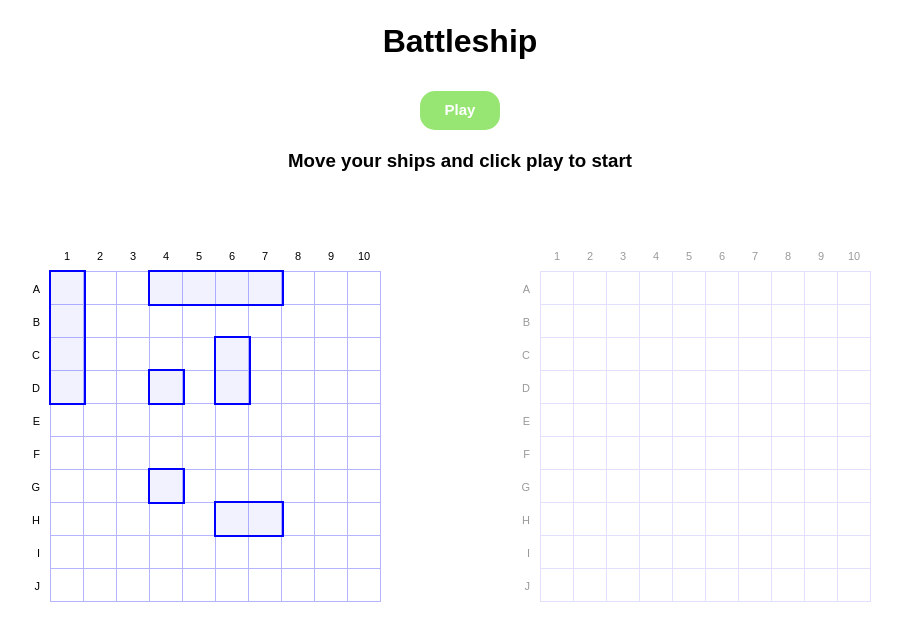
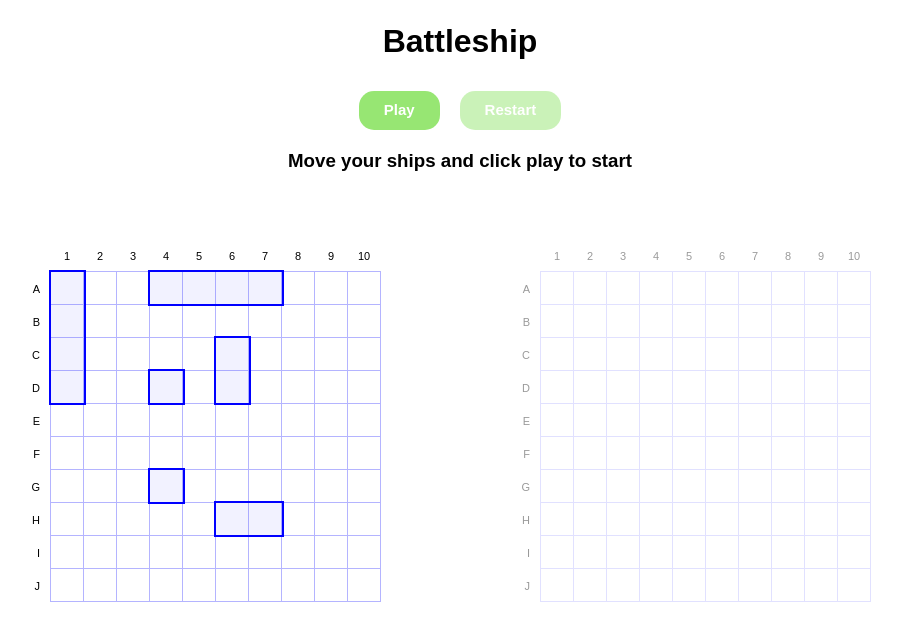
Before and after one commit to Ghanna96/battleship, a React (Create React App) app: page / in a window 1280 px wide. Shown: the top 640 px of the page, without its empty margins (180-1082 px from the left). Built offline with nearby package versions, Linux system fonts and the light colour scheme.

Commit message:
restart button

```diff
--- a/public/index.html
+++ b/public/index.html
@@ -2,14 +2,13 @@
 <html lang="en">
 	<head>
 		<meta charset="utf-8" />
-		<link rel="icon" href="%PUBLIC_URL%/favicon.ico" />
+
 		<meta name="viewport" content="width=device-width, initial-scale=1" />
 		<meta name="theme-color" content="#000000" />
 		<meta
 			name="description"
 			content="Web site created using create-react-app"
 		/>
-		<link rel="apple-touch-icon" href="%PUBLIC_URL%/logo192.png" />
 
 		<link rel="manifest" href="%PUBLIC_URL%/manifest.json" />
 
--- a/src/Components/Battleship.jsx
+++ b/src/Components/Battleship.jsx
@@ -23,8 +23,8 @@ const Winner = styled.div`
 `;
 class Battleship extends Component {
 	state = {
-		pBoard: Gameboard(),
-		cBoard: Gameboard(),
+		pBoard: '',
+		cBoard: '',
 		player: Player('player'),
 		computer: Player('computer'),
 		playerTurn: true,
@@ -72,15 +72,20 @@ class Battleship extends Component {
 			}
 		}, 1000);
 	};
-	componentWillMount() {
-		console.log('Mounted');
-		let p = this.state.pBoard;
-		let c = this.state.cBoard;
+	init = () => {
+		let p = Gameboard();
+		let c = Gameboard();
 		p.autoFill();
 		c.autoFill();
 		c.randomPlacing();
 		this.setState({ pBoard: p });
 		this.setState({ cBoard: c });
+		this.setState({ gameStarted: false });
+		this.setState({ gameOver: false });
+	};
+	componentWillMount() {
+		console.log('Mounted');
+		this.init();
 	}
 	shipClick = (s) => {
 		this.setState({ temp: s });
@@ -125,7 +130,10 @@ class Battleship extends Component {
 				<Header>
 					<h1>Battleship</h1>
 				</Header>
-				<Button onClick={this.startGame} disabled={this.state.gameStarted}>
+				<Button
+					onStart={this.startGame}
+					disabled={this.state.gameStarted}
+					restart={this.init}>
 					{!this.state.gameStarted && (
 						<h3> Move your ships and click play to start</h3>
 					)}
--- a/src/Components/Box.jsx
+++ b/src/Components/Box.jsx
@@ -152,10 +152,10 @@ export default function Box(props) {
 						);
 					}
 					return (
-						<StyledBox>
+						<StyledDiv>
 							<HitShip></HitShip>
 							{children}
-						</StyledBox>
+						</StyledDiv>
 					);
 				} else return <StyledHitBox>{children}</StyledHitBox>; //empty hit cell
 			} else return <StyledDiv ref={drop}>{children}</StyledDiv>; //standard cell
--- a/src/Components/Button.jsx
+++ b/src/Components/Button.jsx
@@ -25,12 +25,37 @@ const Play = styled.a`
 		top: 1px;
 	}
 `;
+const Restart = styled.a`
+	background-color: #97e673;
+	border-radius: 15px;
+	display: inline-block;
+	cursor: pointer;
+	color: #ffffff;
+	font-family: Arial;
+	font-size: 15px;
+	font-weight: bold;
+	padding: 10px 25px;
+	text-decoration: none;
+	margin-left: 20px;
+	pointer-events: ${(props) => (!props.disabled ? 'none' : 'initial')};
+	opacity: ${(props) => (!props.disabled ? 0.5 : 1)};
+	&:hover {
+		background-color: #59b02e;
+	}
+	&:active {
+		position: relative;
+		top: 1px;
+	}
+`;
 export default function Button(props) {
 	return (
 		<Wrapper>
-			<Play onClick={props.onClick} disabled={props.disabled}>
+			<Play onClick={props.onStart} disabled={props.disabled}>
 				Play
 			</Play>
+			<Restart onClick={props.restart} disabled={props.disabled}>
+				Restart
+			</Restart>
 			{props.children}
 		</Wrapper>
 	);
```
